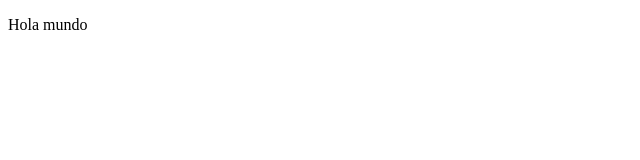
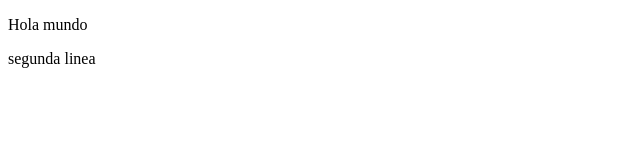
Before and after one commit to CapoSol/cesar1, a plain HTML site: page index.html in a window 1280 px wide. Shown: the full height of the page, 0-640 px from the left. Drawn offline with Linux system fonts and the light colour scheme.

Commit message:
tercer commit

```diff
--- a/index.html
+++ b/index.html
@@ -7,5 +7,6 @@
 </head>
 <body>
     <p>Hola mundo</p>
+    <p>segunda linea</p>
 </body>
 </html>
```
